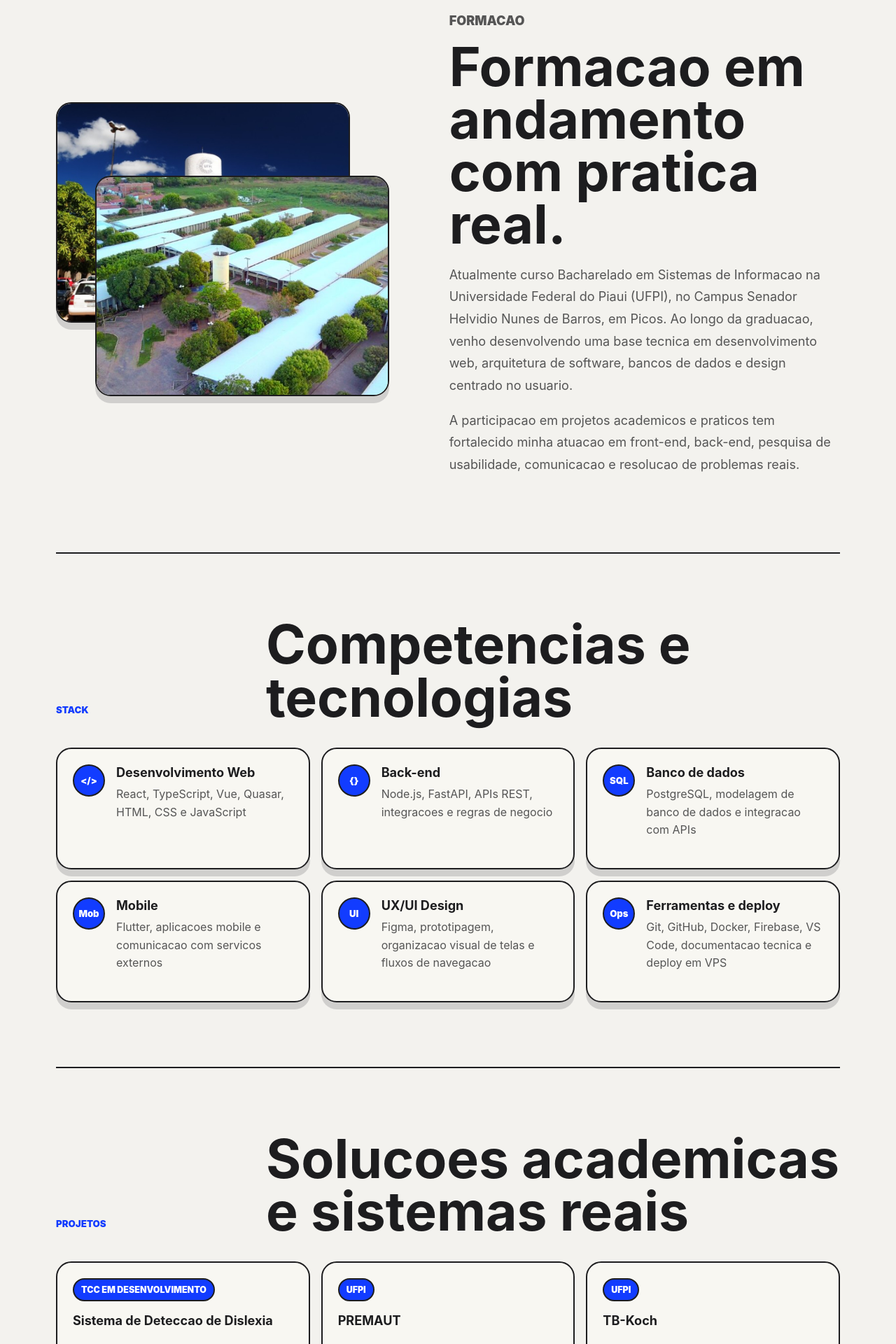
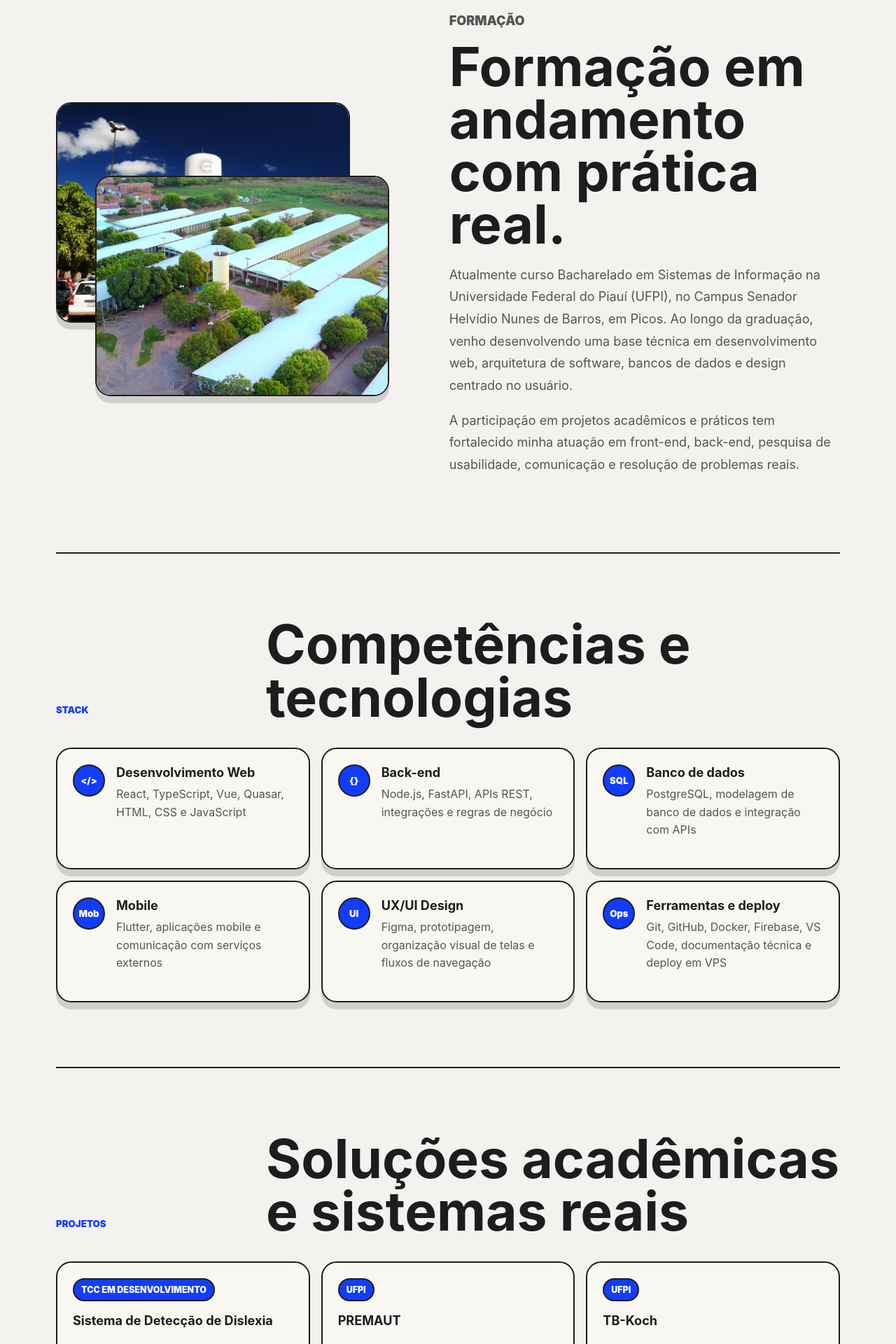
Before and after one commit to WalisonWeudes/portifolio, a Vue app: page / in a window 1280 px wide. Shown: the part 880-2800 px from the top of the page at 70% size. Built offline with nearby package versions, Linux system fonts and the light colour scheme.

Commit message:
Fix typos and improve accessibility in navigation and content sections

```diff
--- a/src/App.vue
+++ b/src/App.vue
@@ -1,14 +1,14 @@
 <template>
   <main class="site-shell" :data-theme="theme">
-    <nav class="topbar" aria-label="Navegacao principal">
+    <nav class="topbar" aria-label="Navegação principal">
       <div class="topbar__links">
-        <a href="#inicio">Inicio</a>
-        <a href="#formacao">Formacao</a>
+        <a href="#inicio">Início</a>
+        <a href="#formacao">Formação</a>
         <a href="#habilidades">Skills</a>
         <a href="#projetos">Projetos</a>
         <a href="#figma">UI/UX</a>
-        <a href="#ilustracoes">Ilustracoes</a>
-        <a href="#atividades">Experiencias</a>
+        <a href="#ilustracoes">Ilustrações</a>
+        <a href="#atividades">Experiências</a>
         <a href="#contato">Contato</a>
       </div>
       <button
@@ -28,18 +28,18 @@
       <div id="inicio" class="hero__content">
         <div class="hero__text">
           <p class="eyebrow">Meu</p>
-          <h1 id="hero-title" class="hero__title" data-text="Portfolio">Portfolio</h1>
+          <h1 id="hero-title" class="hero__title" data-text="Portfólio">Portfólio</h1>
           <p class="hero__role">Full Stack Developer e UX/UI Designer</p>
           <p class="hero__description">
-            Ola! Eu sou Walison Weudes. Atuo em desenvolvimento Full Stack, UI/UX Design e design
-            grafico, criando aplicacoes web e mobile, APIs, interfaces, prototipos e solucoes digitais
-            com foco em clareza, performance e experiencia do usuario.
+            Olá! Eu sou Walison Weudes. Atuo em desenvolvimento Full Stack, UI/UX Design e design
+            gráfico, criando aplicações web e mobile, APIs, interfaces, protótipos e soluções digitais
+            com foco em clareza, performance e experiência do usuário.
           </p>
 
-          <div class="hero__actions" aria-label="Acoes principais">
+          <div class="hero__actions" aria-label="Ações principais">
             <a class="button button--primary" href="#habilidades">
               <span aria-hidden="true">#</span>
-              Ver competencias
+              Ver competências
             </a>
             <a class="button button--ghost" href="#contato">
               <span aria-hidden="true">@</span>
@@ -48,9 +48,9 @@
           </div>
         </div>
 
-        <div class="hero__visual" aria-label="Identidade visual do portfolio">
+        <div class="hero__visual" aria-label="Identidade visual do portfólio">
           <div class="glow"></div>
-          <img src="/imagens/teste.png" alt="Logotipo do portfolio" />
+          <img src="/imagens/teste.png" alt="Logotipo do portfólio" />
           <div class="hero__badge">
             <strong>Full Stack</strong>
             <span>Web, mobile, APIs e interfaces</span>
@@ -63,12 +63,12 @@
           <span>Projetos modernos</span>
           <span>Interfaces responsivas</span>
           <span>APIs REST</span>
-          <span>Codigo limpo</span>
+          <span>Código limpo</span>
           <span>Deploy em VPS</span>
           <span>Projetos modernos</span>
           <span>Interfaces responsivas</span>
           <span>APIs REST</span>
-          <span>Codigo limpo</span>
+          <span>Código limpo</span>
           <span>Deploy em VPS</span>
         </div>
       </div>
@@ -76,22 +76,22 @@
 
     <section id="formacao" class="section section--split reveal" aria-labelledby="formacao-title">
       <div class="section__media">
-        <img src="/imagens/ufpi_picos.jpg" alt="Campus da Universidade Federal do Piaui em Picos" />
+        <img src="/imagens/ufpi_picos.jpg" alt="Campus da Universidade Federal do Piauí em Picos" />
         <img src="/imagens/UFPI-Picos.jpg" alt="Vista externa da UFPI Picos" />
       </div>
 
       <div class="section__content">
-        <p class="section__kicker">Formacao</p>
-        <h2 id="formacao-title">Formacao em andamento com pratica real.</h2>
+        <p class="section__kicker">Formação</p>
+        <h2 id="formacao-title">Formação em andamento com prática real.</h2>
         <p>
-          Atualmente curso Bacharelado em Sistemas de Informacao na Universidade Federal do Piaui
-          (UFPI), no Campus Senador Helvidio Nunes de Barros, em Picos. Ao longo da graduacao, venho
-          desenvolvendo uma base tecnica em desenvolvimento web, arquitetura de software, bancos de
-          dados e design centrado no usuario.
+          Atualmente curso Bacharelado em Sistemas de Informação na Universidade Federal do Piauí
+          (UFPI), no Campus Senador Helvídio Nunes de Barros, em Picos. Ao longo da graduação, venho
+          desenvolvendo uma base técnica em desenvolvimento web, arquitetura de software, bancos de
+          dados e design centrado no usuário.
         </p>
         <p>
-          A participacao em projetos academicos e praticos tem fortalecido minha atuacao em front-end,
-          back-end, pesquisa de usabilidade, comunicacao e resolucao de problemas reais.
+          A participação em projetos acadêmicos e práticos tem fortalecido minha atuação em front-end,
+          back-end, pesquisa de usabilidade, comunicação e resolução de problemas reais.
         </p>
       </div>
     </section>
@@ -99,7 +99,7 @@
     <section id="habilidades" class="section reveal" aria-labelledby="skills-title">
       <div class="section__header">
         <p class="section__kicker">Stack</p>
-        <h2 id="skills-title">Competencias e tecnologias</h2>
+        <h2 id="skills-title">Competências e tecnologias</h2>
       </div>
 
       <ul class="skills-grid">
@@ -116,7 +116,7 @@
     <section id="projetos" class="section reveal" aria-labelledby="projects-title">
       <div class="section__header">
         <p class="section__kicker">Projetos</p>
-        <h2 id="projects-title">Solucoes academicas e sistemas reais</h2>
+        <h2 id="projects-title">Soluções acadêmicas e sistemas reais</h2>
       </div>
 
       <div class="projects-grid">
@@ -134,7 +134,7 @@
     <section id="figma" class="section reveal" aria-labelledby="figma-title">
       <div class="section__header">
         <p class="section__kicker">Figma</p>
-        <h2 id="figma-title">Projetos de interface com arquivos editaveis</h2>
+        <h2 id="figma-title">Projetos de interface com arquivos editáveis</h2>
       </div>
 
       <div class="figma-grid">
@@ -180,7 +180,7 @@
     <section id="ilustracoes" class="section reveal" aria-labelledby="illustrations-title">
       <div class="section__header">
         <p class="section__kicker">Desenhos</p>
-        <h2 id="illustrations-title">Ilustracoes e estudos visuais</h2>
+        <h2 id="illustrations-title">Ilustrações e estudos visuais</h2>
       </div>
 
       <div class="illustration-grid">
@@ -190,7 +190,7 @@
           class="illustration-card"
           role="button"
           tabindex="0"
-          :aria-label="`Abrir ilustracao ${illustration.title}`"
+          :aria-label="`Abrir ilustração ${illustration.title}`"
           @click="selectedIllustration = illustration"
           @keydown.enter="selectedIllustration = illustration"
           @keydown.space.prevent="selectedIllustration = illustration"
@@ -209,7 +209,7 @@
       class="lightbox"
       role="dialog"
       aria-modal="true"
-      :aria-label="`Ilustracao ${selectedIllustration.title}`"
+      :aria-label="`Ilustração ${selectedIllustration.title}`"
       @click.self="selectedIllustration = null"
     >
       <button class="lightbox__close" type="button" aria-label="Fechar imagem" @click="selectedIllustration = null">
@@ -221,8 +221,8 @@
 
     <section id="atividades" class="section reveal" aria-labelledby="activities-title">
       <div class="section__header">
-        <p class="section__kicker">Experiencias</p>
-        <h2 id="activities-title">Experiencia pratica</h2>
+        <p class="section__kicker">Experiências</p>
+        <h2 id="activities-title">Experiência prática</h2>
       </div>
 
       <ol class="activity-list">
@@ -239,13 +239,13 @@
     <section id="contato" class="contact reveal" aria-labelledby="contact-title">
       <div>
         <p class="section__kicker">Contato</p>
-        <h2 id="contact-title">Vamos construir algo com boa experiencia e bom codigo.</h2>
+        <h2 id="contact-title">Vamos construir algo com boa experiência e bom código.</h2>
         <div class="contact__items">
-          <a href="mailto:weudesw0@gmaul.com">weudesw0@gmaul.com</a>
+          <a href="mailto:weudesw0@gmail.com">weudesw0@gmail.com</a>
           <a href="tel:+5589994684730">+55 89 99468-4730</a>
         </div>
       </div>
-      <a class="button button--primary" href="mailto:weudesw0@gmaul.com">
+      <a class="button button--primary" href="mailto:weudesw0@gmail.com">
         <span aria-hidden="true">@</span>
         Enviar mensagem
       </a>
@@ -346,81 +346,81 @@ const skills = [
   {
     icon: '{}',
     title: 'Back-end',
-    items: 'Node.js, FastAPI, APIs REST, integracoes e regras de negocio',
+    items: 'Node.js, FastAPI, APIs REST, integrações e regras de negócio',
   },
   {
     icon: 'SQL',
     title: 'Banco de dados',
-    items: 'PostgreSQL, modelagem de banco de dados e integracao com APIs',
+    items: 'PostgreSQL, modelagem de banco de dados e integração com APIs',
   },
   {
     icon: 'Mob',
     title: 'Mobile',
-    items: 'Flutter, aplicacoes mobile e comunicacao com servicos externos',
+    items: 'Flutter, aplicações mobile e comunicação com serviços externos',
   },
   {
     icon: 'UI',
     title: 'UX/UI Design',
-    items: 'Figma, prototipagem, organizacao visual de telas e fluxos de navegacao',
+    items: 'Figma, prototipagem, organização visual de telas e fluxos de navegação',
   },
   {
     icon: 'Ops',
     title: 'Ferramentas e deploy',
-    items: 'Git, GitHub, Docker, Firebase, VS Code, documentacao tecnica e deploy em VPS',
+    items: 'Git, GitHub, Docker, Firebase, VS Code, documentação técnica e deploy em VPS',
   },
 ]
 
 const projects = [
   {
     status: 'TCC em desenvolvimento',
-    title: 'Sistema de Deteccao de Dislexia',
+    title: 'Sistema de Detecção de Dislexia',
     description:
-      'Projeto academico voltado a analise de atividades e escrita manuscrita para identificar possiveis indicios de dislexia.',
+      'Projeto acadêmico voltado à análise de atividades e escrita manuscrita para identificar possíveis indícios de dislexia.',
     tags: ['OCR', 'Processamento de texto', 'Modelos preditivos'],
   },
   {
     status: 'UFPI',
     title: 'PREMAUT',
     description:
-      'Sistema com atuacao em frontend, backend, arquitetura, interfaces web, fluxos de navegacao e melhoria da experiencia do usuario.',
+      'Sistema com atuação em frontend, backend, arquitetura, interfaces web, fluxos de navegação e melhoria da experiência do usuário.',
     tags: ['Full Stack', 'UI/UX', 'Arquitetura'],
   },
   {
     status: 'UFPI',
     title: 'TB-Koch',
     description:
-      'Aplicacao web e mobile com APIs, integracoes externas, configuracao de VPS, dominio, deploy e comunicacao entre aplicacao e API.',
+      'Aplicação web e mobile com APIs, integrações externas, configuração de VPS, domínio, deploy e comunicação entre aplicação e API.',
     tags: ['Web', 'Mobile', 'APIs REST', 'VPS'],
   },
 ]
 
 const figmaProjects = [
   {
-    type: 'Identidade e servico',
+    type: 'Identidade e serviço',
     title: 'Barbearia',
     description:
-      'Interface para negocio local com foco em apresentacao de servicos, agendamento e comunicacao direta com o cliente.',
+      'Interface para negócio local com foco em apresentação de serviços, agendamento e comunicação direta com o cliente.',
     file: '/arquivos/barbearia.fig',
   },
   {
     type: 'Dashboard',
     title: 'Financeiro',
     description:
-      'Projeto de interface para organizacao financeira, leitura rapida de indicadores, registros e acompanhamento de movimentacoes.',
+      'Projeto de interface para organização financeira, leitura rápida de indicadores, registros e acompanhamento de movimentações.',
     file: '/arquivos/Finaceiro.fig',
   },
   {
-    type: 'Educacao e evento',
+    type: 'Educação e evento',
     title: 'Mini Cursos Geek',
     description:
-      'Experiencia visual para divulgacao de minicursos, com linguagem jovem, hierarquia clara e foco em inscricao.',
+      'Experiência visual para divulgação de minicursos, com linguagem jovem, hierarquia clara e foco em inscrição.',
     file: '/arquivos/mini%20cursos%20geek.fig',
   },
   {
-    type: 'Sistema academico',
+    type: 'Sistema acadêmico',
     title: 'PREMAUT',
     description:
-      'Prototipo de sistema com telas organizadas para fluxos de navegacao, uso academico e operacao de dados.',
+      'Protótipo de sistema com telas organizadas para fluxos de navegação, uso acadêmico e operação de dados.',
     file: '/arquivos/PREMAUT.fig',
   },
 ]
@@ -430,25 +430,25 @@ const illustrations = [
     title: 'Carmilla',
     type: 'Personagem',
     image: '/desenhos/carmilla.png',
-    alt: 'Ilustracao Carmilla',
+    alt: 'Ilustração Carmilla',
   },
   {
     title: 'Doroki',
     type: 'Personagem',
     image: '/desenhos/doroki.png',
-    alt: 'Ilustracao Doroki',
+    alt: 'Ilustração Doroki',
   },
   {
     title: 'Juarezd',
     type: 'Estudo visual',
     image: '/desenhos/juarezd.png',
-    alt: 'Ilustracao Juarezd',
+    alt: 'Ilustração Juarezd',
   },
   {
     title: 'O arreio de ouro',
-    type: 'Composicao',
+    type: 'Composição',
     image: '/desenhos/O%20arreio%20de%20ouro.png',
-    alt: 'Ilustracao O arreio de ouro',
+    alt: 'Ilustração O arreio de ouro',
   },
   {
     title: 'Personagens',
@@ -460,7 +460,7 @@ const illustrations = [
     title: 'Soul',
     type: 'Arte digital',
     image: '/desenhos/soul.png',
-    alt: 'Ilustracao Soul',
+    alt: 'Ilustração Soul',
   },
 ]
 
@@ -468,32 +468,32 @@ const activities = [
   {
     title: 'Projeto PREMAUT - UFPI',
     description:
-      'Desde marco de 2026, atuo como Desenvolvedor Full Stack e UI/UX Designer, participando da arquitetura, implementacao de funcionalidades e organizacao visual das telas.',
+      'Desde março de 2026, atuo como Desenvolvedor Full Stack e UI/UX Designer, participando da arquitetura, implementação de funcionalidades e organização visual das telas.',
   },
   {
     title: 'Projeto TB-Koch - UFPI',
     description:
-      'Desde outubro de 2025, contribuo com desenvolvimento e manutencao do sistema, incluindo frontend, backend, mobile, APIs, deploy, dominio e ambiente em VPS.',
+      'Desde outubro de 2025, contribuo com desenvolvimento e manutenção do sistema, incluindo frontend, backend, mobile, APIs, deploy, domínio e ambiente em VPS.',
   },
   {
     title: 'UI/UX Designer',
     description:
-      'Criacao de telas web e mobile, organizacao visual de componentes, identidade visual e definicao de fluxos de navegacao.',
+      'Criação de telas web e mobile, organização visual de componentes, identidade visual e definição de fluxos de navegação.',
   },
   {
     title: 'JUÁ - Designer',
     description:
-      'Desde outubro de 2025, atuo na empresa junior JUA com pecas visuais, ilustracoes, estampas, materiais para redes sociais e projetos UI/UX.',
+      'Desde outubro de 2025, atuo na empresa júnior JUÁ com peças visuais, ilustrações, estampas, materiais para redes sociais e projetos UI/UX.',
   },
   {
     title: 'Monitoria e minicursos',
     description:
-      'Apoio a alunos em programacao web e minicursos sobre desenvolvimento web, UI/UX e boas praticas de programacao.',
+      'Apoio alunos em programação web e minicursos sobre desenvolvimento web, UI/UX e boas práticas de programação.',
   },
   {
-    title: 'Iniciacao tecnologica',
+    title: 'Iniciação tecnológica',
     description:
-      'Atuacao em projetos de tecnologia com desenvolvimento pratico, integracoes, organizacao de codigo e solucoes de TI.',
+      'Atuação em projetos de tecnologia com desenvolvimento prático, integrações, organização de código e soluções de TI.',
   },
 ]
 </script>
```
